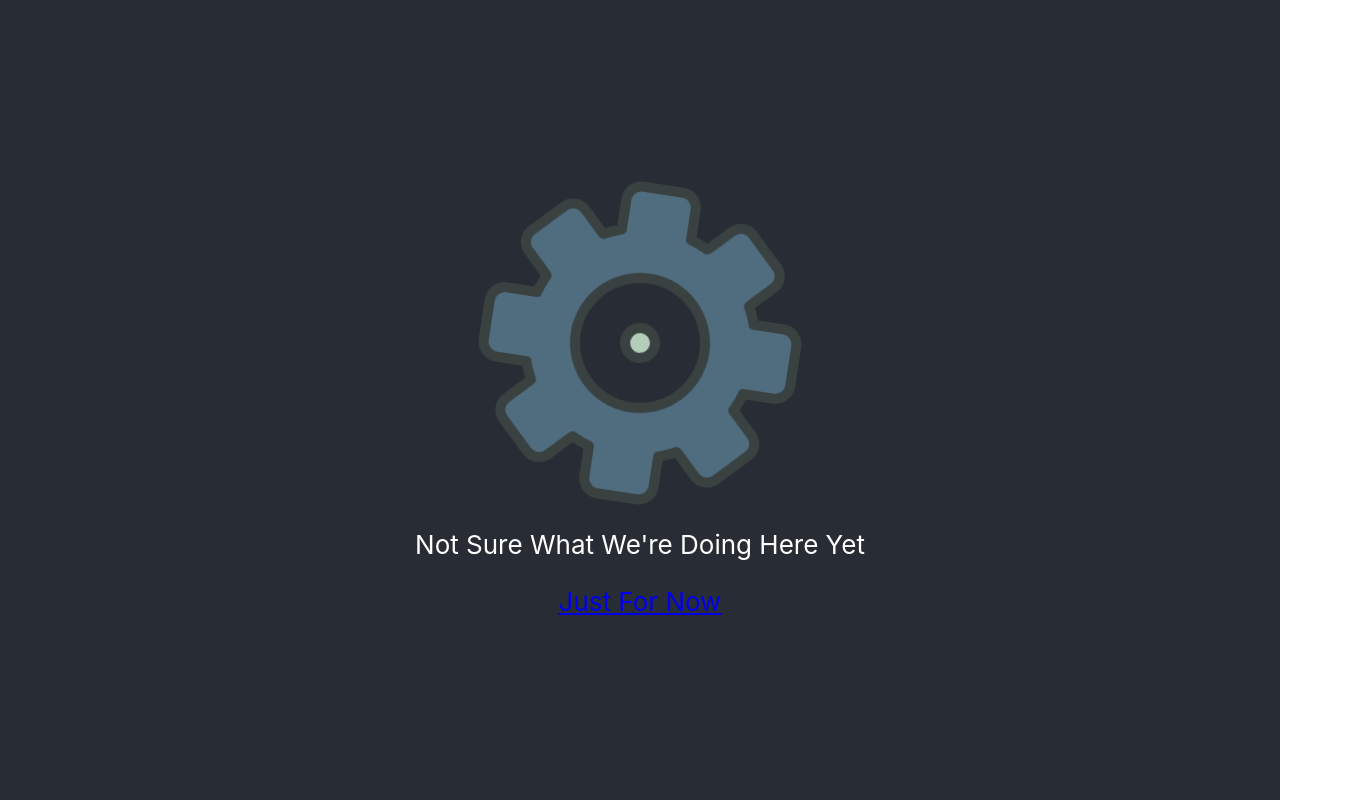
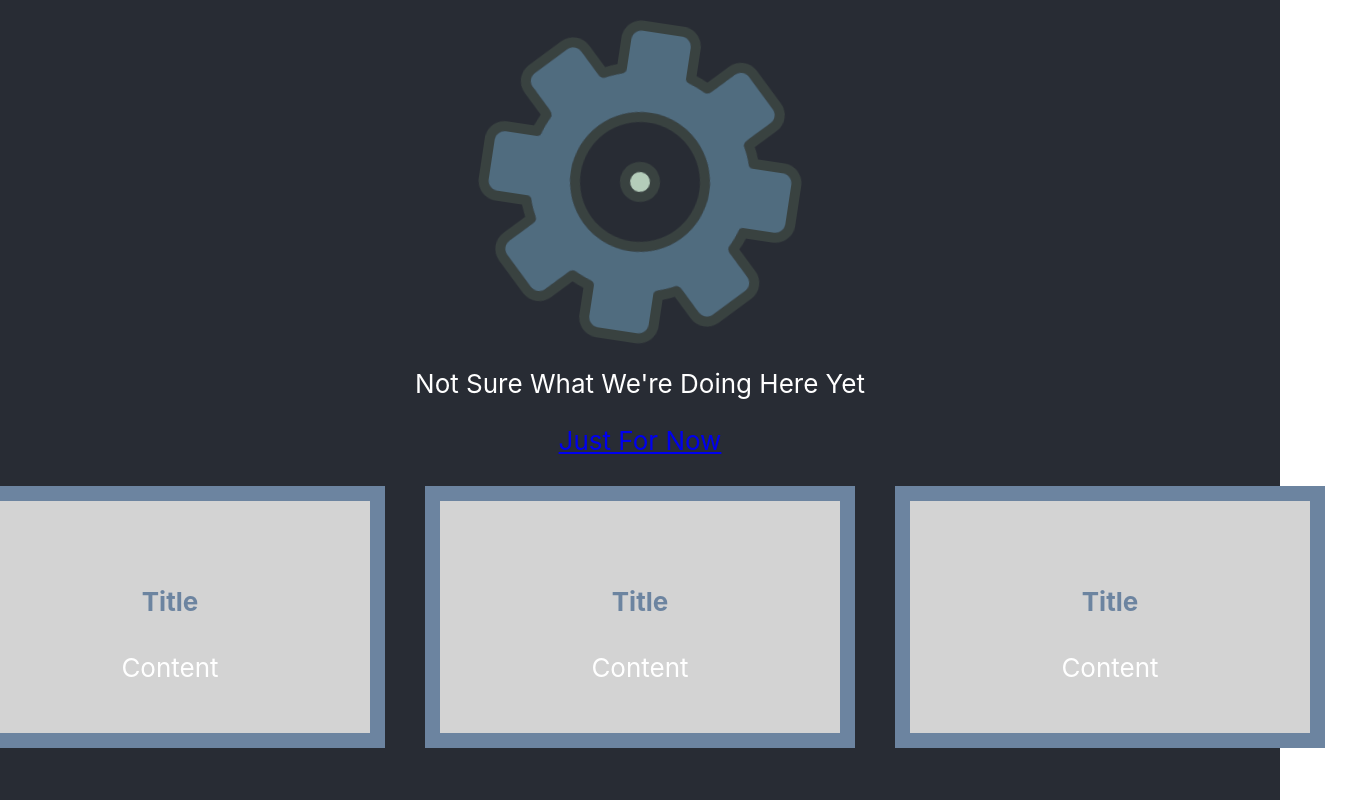
Before and after one commit to r4z4/azure-static, a React (Create React App) app: page / in a window 1280 px wide. Shown: the whole page, 1355 px wide, since content can reach past the window. Built offline with nearby package versions, Linux system fonts and the light colour scheme.

Commit message:
home page display changes, add article component

```diff
--- a/src/App.css
+++ b/src/App.css
@@ -24,6 +24,32 @@
   color: white;
 }
 
+.article-container {
+  background-color: lightgrey;
+  width: 300px;
+  border: 15px solid rgb(108, 132, 160);
+  padding: 50px;
+  margin: 20px;
+}
+
+.article-title {
+  color: rgb(108, 132, 160);
+}
+
+.article-grid-container {
+  display: grid;
+  grid-template-columns: auto auto auto;
+  padding: 10px;
+}
+
+.article-grid-item {
+  background-color: rgba(255, 255, 255, 0.8);
+  border: 1px solid rgba(0, 0, 0, 0.8);
+  padding: 20px;
+  font-size: 30px;
+  text-align: center;
+}
+
 .App-link {
   color: #61dafb;
 }
--- a/src/App.tsx
+++ b/src/App.tsx
@@ -1,6 +1,7 @@
 import React from 'react';
 import gear from './gear.svg';
 import './App.css';
+import Article from './components/Article';
 
 function App() {
   return (
@@ -18,6 +19,11 @@ function App() {
         >
           Just For Now
         </a>
+        <div className={'article-grid-container'}>
+          <Article />
+          <Article />
+          <Article />
+        </div>
       </header>
     </div>
   );
--- /dev/null
+++ b/src/components/Article.tsx
@@ -0,0 +1,20 @@
+import React from 'react';
+
+interface ArticleProps {
+  active?: boolean;
+}
+
+function Article({ active = false }: ArticleProps) {
+  return (
+    <div className={'article-container'}>
+      <h4 className={'article-title'}>Title</h4>
+      <div className={'article-body'}>
+        <span className={'byline'}>
+          Content
+        </span>
+      </div>
+    </div>
+  );
+}
+
+export default Article;
```
